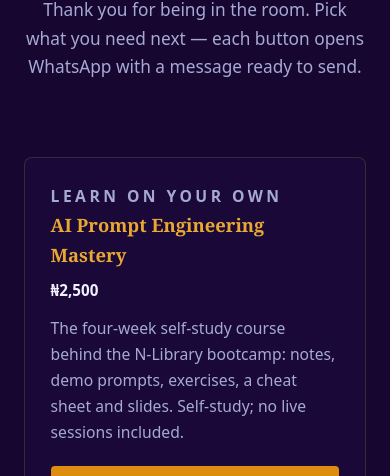
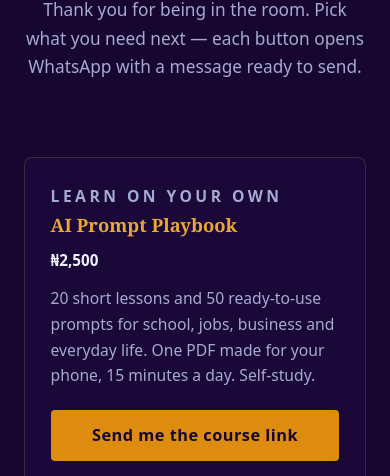
Before and after one commit to divinenwobodo19-creator/nlibrary-site, an Astro site: page /thrive in a window 390 px wide. Shown: the part 368-844 px from the top of the page. Built offline with nearby package versions, Linux system fonts and the light colour scheme; Astro itself is replaced by a stand-in of ours.

Commit message:
THRIVE page: sell the phone-first AI Prompt Playbook via Selar
Co-Authored-By: Claude Opus 5.5 <noreply@anthropic.com>

```diff
--- a/src/pages/thrive.astro
+++ b/src/pages/thrive.astro
@@ -1,9 +1,9 @@
 ---
 import '../styles/global.css';
 
-// Paste the Gumroad product URL here once the course is live. While empty,
+// Paste the Selar product URL here once the course is live. While empty,
 // the course button asks for the link on WhatsApp instead.
-const GUMROAD_URL = '';
+const COURSE_URL = '';
 
 const WHATSAPP = '2348036989732';
 const wa = (text: string) => `https://wa.me/${WHATSAPP}?text=${encodeURIComponent(text)}`;
@@ -11,11 +11,11 @@ const wa = (text: string) => `https://wa.me/${WHATSAPP}?text=${encodeURIComponen
 const offers = [
   {
     eyebrow: 'Learn on your own',
-    title: 'AI Prompt Engineering Mastery',
+    title: 'AI Prompt Playbook',
     price: '₦2,500',
-    desc: 'The four-week self-study course behind the N-Library bootcamp: notes, demo prompts, exercises, a cheat sheet and slides. Self-study; no live sessions included.',
-    cta: GUMROAD_URL ? 'Get the course' : 'Send me the course link',
-    href: GUMROAD_URL || wa('Hi N-Library, I was at THRIVE. Please send me the link to the AI Prompt Engineering course. My name is: '),
+    desc: '20 short lessons and 50 ready-to-use prompts for school, jobs, business and everyday life. One PDF made for your phone, 15 minutes a day. Self-study.',
+    cta: COURSE_URL ? 'Get the course' : 'Send me the course link',
+    href: COURSE_URL || wa('Hi N-Library, I was at THRIVE. Please send me the link to the AI Prompt Playbook. My name is: '),
   },
   {
     eyebrow: 'Learn in a room',
```
